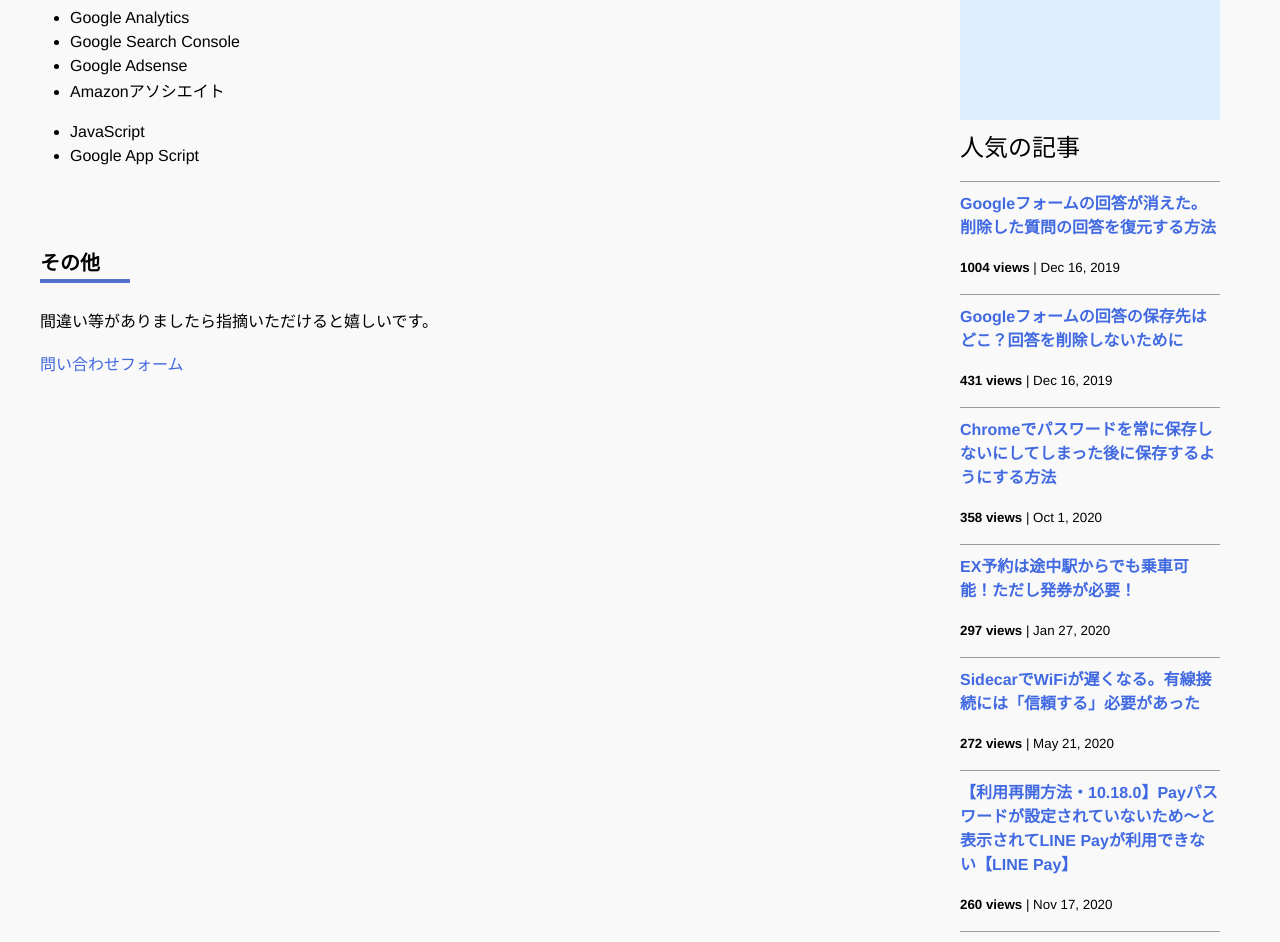
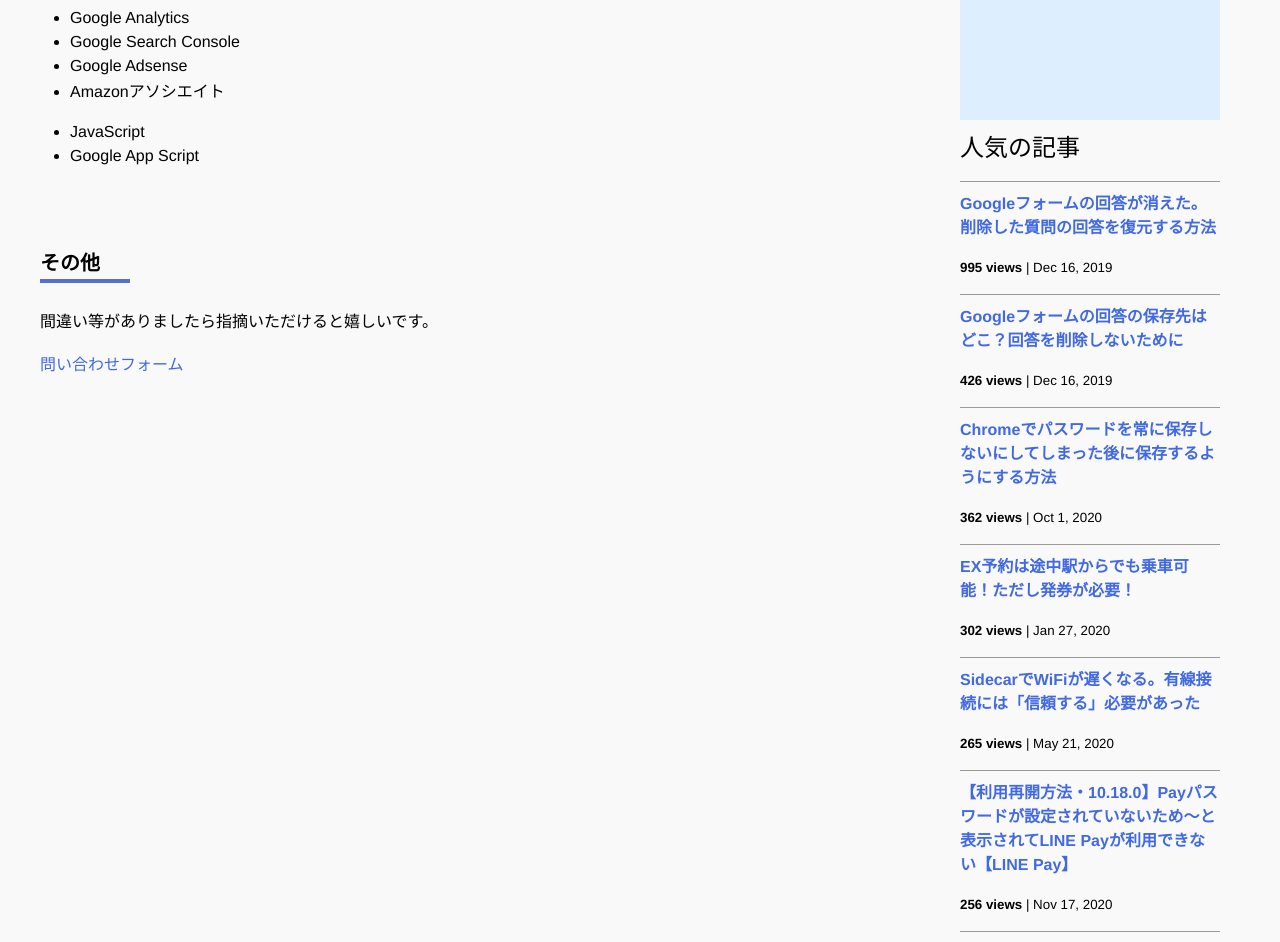
Before and after one commit to iwanaminami/shoyaiwaname, a Jekyll site: the page built from about.markdown, in a window 1280 px wide and 1400 px high, scrolled down 693 px. Shown: the top 942 px of the window. Built offline with Jekyll 4.4.1, drawn with Linux system fonts in a browser that asks for light colours; nearby versions of some CDN libraries; comment, search, counter and statistics services are not loaded.

Commit message:
a new commit message

```diff
--- a/_data/popularposts.yml
+++ b/_data/popularposts.yml
@@ -1,17 +1,17 @@
 side:
-  - view: 1004
+  - view: 995
     url: /2019/12/16/restore-googleform.html
-  - view: 431
+  - view: 426
     url: /2019/12/16/googleform-answers.html
-  - view: 358
+  - view: 362
     url: /2020/10/01/googlepassword.html
-  - view: 297
+  - view: 302
     url: /2020/01/27/ex-rideontheway.html
-  - view: 272
+  - view: 265
     url: /2020/05/21/sidecar-via-cable.html
-  - view: 260
+  - view: 256
     url: /2020/11/17/linepay.html
   - view: 122
     url: /2020/01/23/sfcgold.html
-  - view: 112
+  - view: 109
     url: /2021/05/18/image-compression-word.html
```
